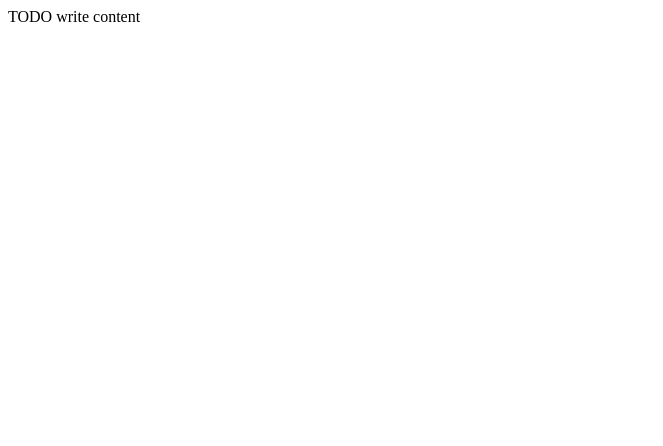
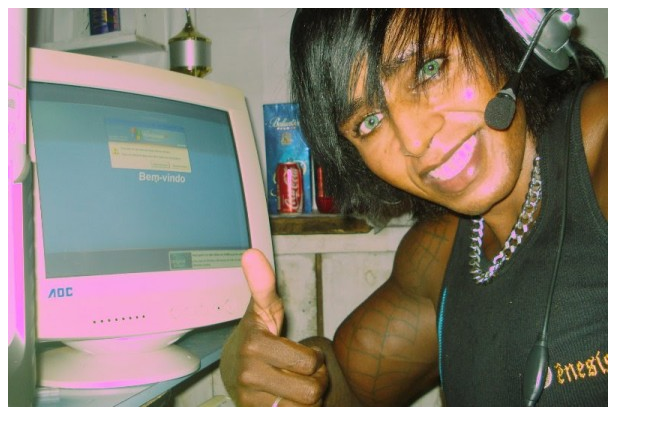
Before and after one commit to BarataJhones/curso-git, a plain HTML site: page HTML5Application1/public_html/index.html in a window 1280 px wide. Shown: the whole page, without its empty margins (0-663 px from the left). Drawn offline with Linux system fonts and the light colour scheme.

Commit message:
Imagem meramente ilustrativa

```diff
--- a/HTML5Application1/public_html/index.html
+++ b/HTML5Application1/public_html/index.html
@@ -11,6 +11,8 @@ and open the template in the editor.
         <meta name="viewport" content="width=device-width, initial-scale=1.0">
     </head>
     <body>
-        <div>TODO write content</div>
+        <img src="Afro Hulk Joinha.jpg" width="600" height="399" alt="Afro Hulk Joinha"/>
+
+
     </body>
 </html>
```
Also changed, not shown: HTML5Application1/public_html/Afro Hulk Joinha.jpg (added).
